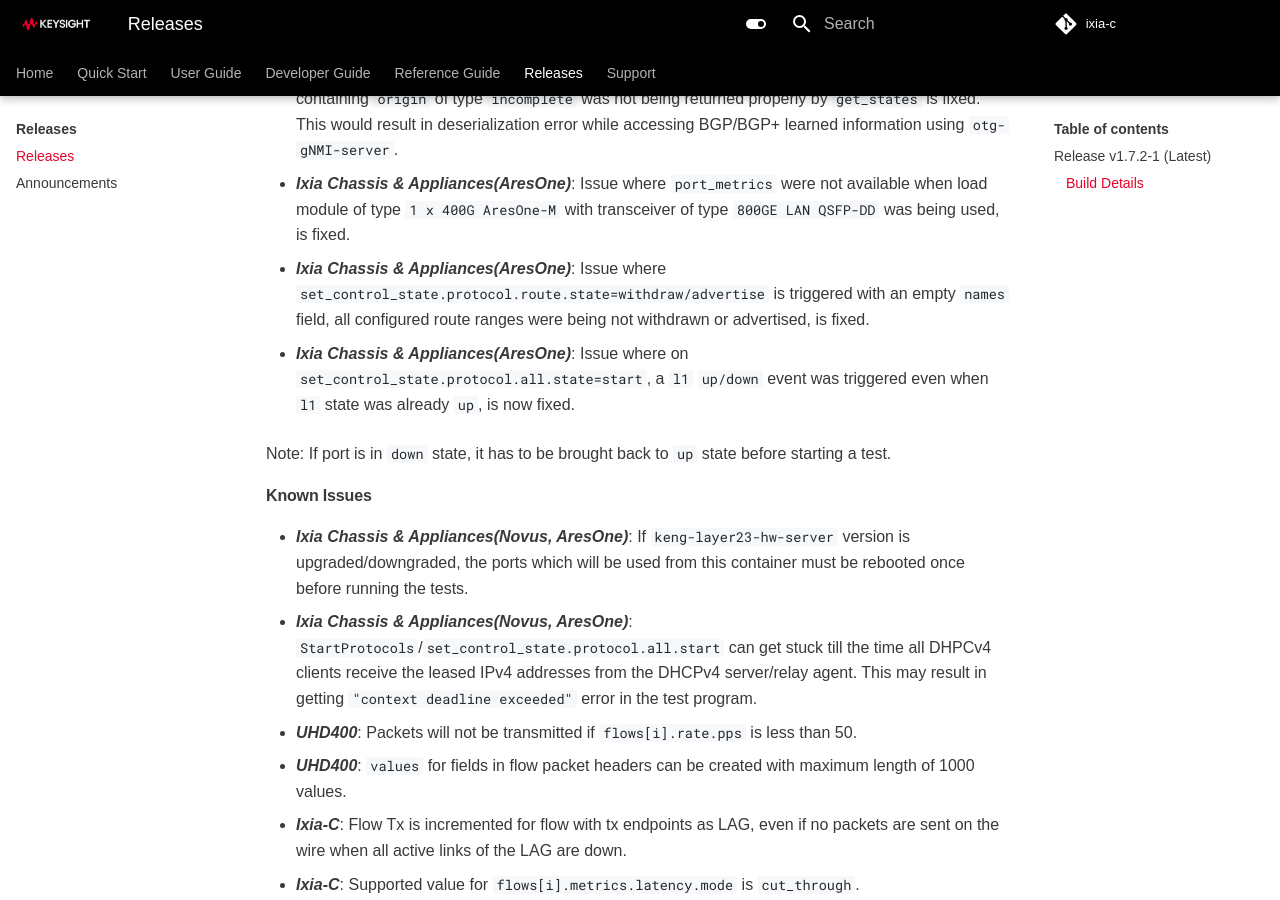
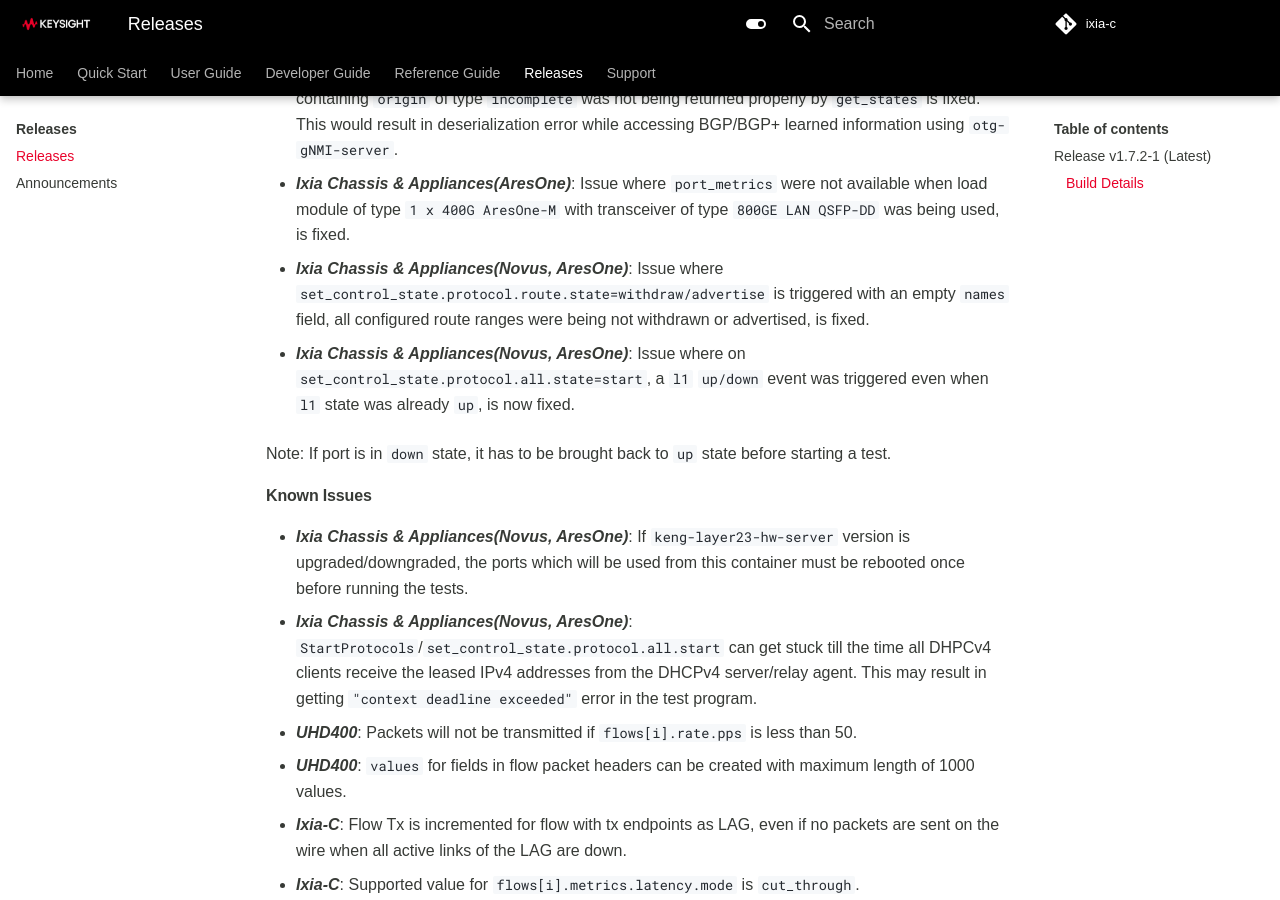
Before and after one commit to open-traffic-generator/ixia-c, an MkDocs documentation site: the page built from docs/releases.md, in a window 1280 px wide and 900 px high, scrolled down 3070 px. Built offline with MkDocs 1.6.1 and Material for MkDocs 9.7.7, drawn with Linux system fonts in a browser that asks for light colours; some web fonts are replaced; comment, search, counter and statistics services are not loaded.

Commit message:
Release v1.7.2-1

```diff
--- a/docs/releases.md
+++ b/docs/releases.md
@@ -97,9 +97,9 @@
 
 * <b><i>Ixia Chassis & Appliances(AresOne)</i></b>: Issue where `port_metrics` were not available when load module of type `1 x 400G AresOne-M` with transceiver of type `800GE LAN QSFP-DD` was being used, is fixed.
 
-* <b><i>Ixia Chassis & Appliances(AresOne)</i></b>: Issue where `set_control_state.protocol.route.state=withdraw/advertise` is triggered with an empty `names` field, all configured route ranges were being not withdrawn or advertised, is fixed.
-
-* <b><i>Ixia Chassis & Appliances(AresOne)</i></b>: Issue where on `set_control_state.protocol.all.state=start`, a `l1` `up/down` event was triggered even when `l1` state was already `up`, is now fixed.
+* <b><i>Ixia Chassis & Appliances(Novus, AresOne)</i></b>: Issue where `set_control_state.protocol.route.state=withdraw/advertise` is triggered with an empty `names` field, all configured route ranges were being not withdrawn or advertised, is fixed.
+
+* <b><i>Ixia Chassis & Appliances(Novus, AresOne)</i></b>: Issue where on `set_control_state.protocol.all.state=start`, a `l1` `up/down` event was triggered even when `l1` state was already `up`, is now fixed.
 
   Note: If port is in `down` state, it has to be brought back to `up` state before starting a test.
 
```
Also changed, not shown: notes.md (+2 -2 lines).
